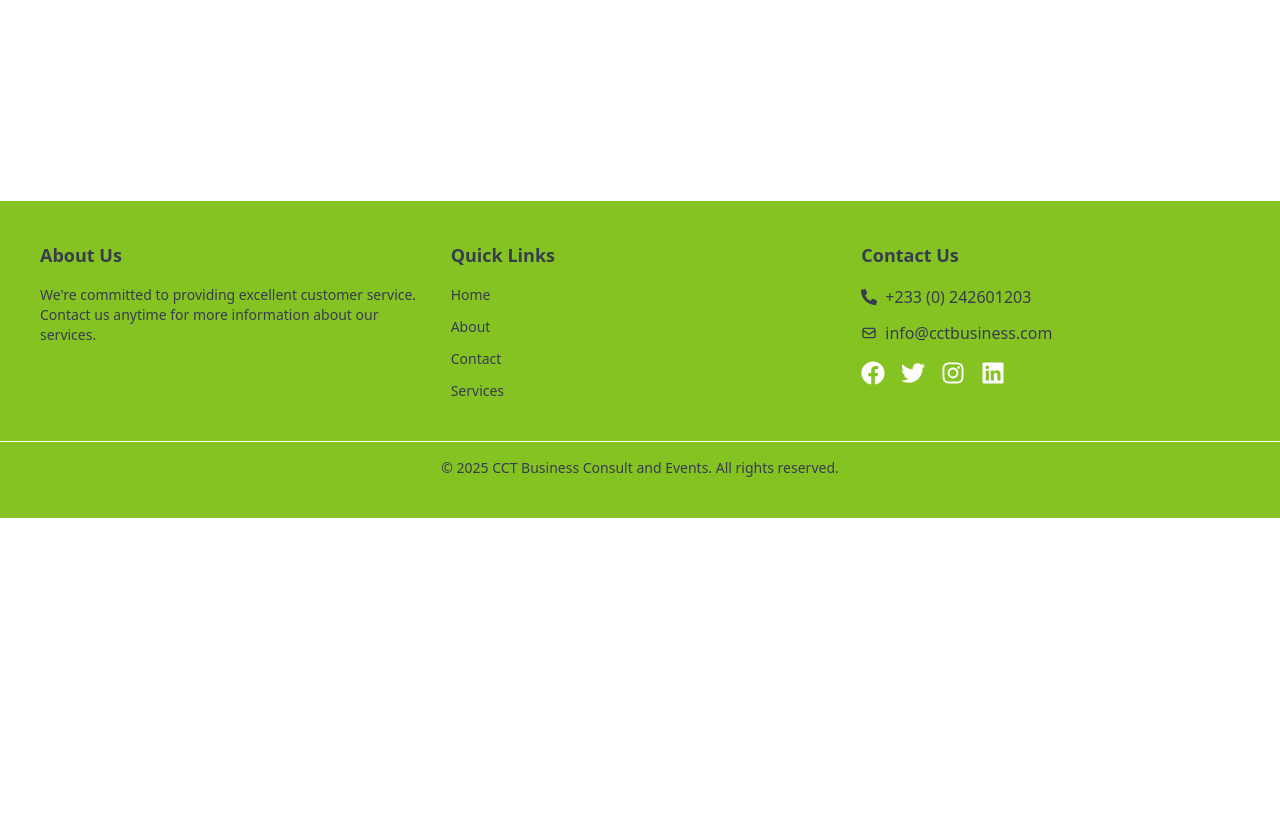
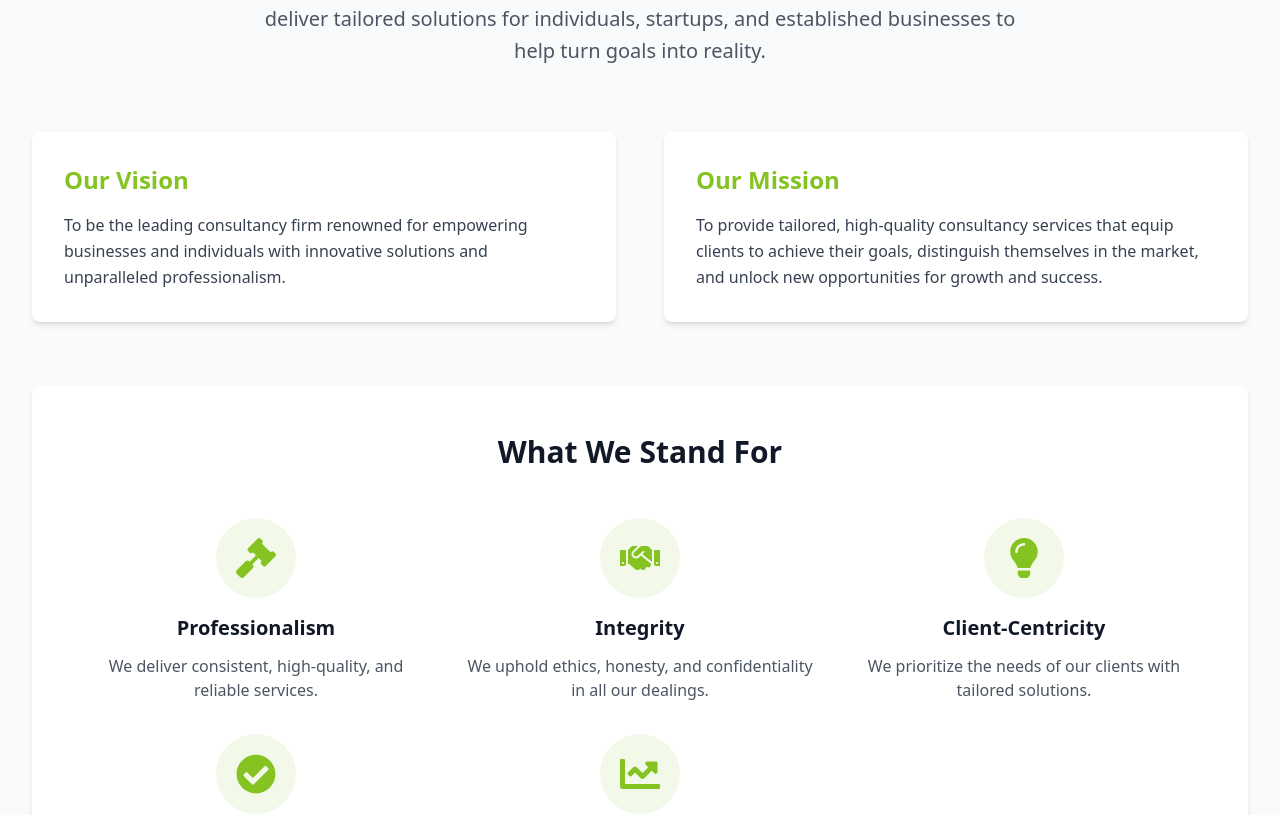
Before and after one commit to lifemac-afri/cctbizce, a React (Vite) app: page /about in a window 1280 px wide. Shown: the part 282-1097 px from the top of the page. Before the commit the page ends 800 px from the top, so only its background shows below. Built offline with nearby package versions, Linux system fonts and the light colour scheme; the HTML template or start-up script is replaced by a standard one.

Commit message:
about contact

```diff
--- /dev/null
+++ b/src/components/about/AboutUs.jsx
@@ -0,0 +1,133 @@
+/* eslint-disable no-unused-vars */
+import React from "react";
+import {
+  FaGavel,
+  FaHandshake,
+  FaLightbulb,
+  FaCheckCircle,
+  FaChartLine,
+} from "react-icons/fa";
+
+const AboutUs = () => {
+  const coreValues = [
+    {
+      icon: FaGavel,
+      title: "Professionalism",
+      description:
+        "We deliver consistent, high-quality, and reliable services.",
+    },
+    {
+      icon: FaHandshake,
+      title: "Integrity",
+      description:
+        "We uphold ethics, honesty, and confidentiality in all our dealings.",
+    },
+    {
+      icon: FaLightbulb,
+      title: "Client-Centricity",
+      description:
+        "We prioritize the needs of our clients with tailored solutions.",
+    },
+    {
+      icon: FaCheckCircle,
+      title: "Excellence",
+      description:
+        "We strive for superior outcomes by continuously improving our processes.",
+    },
+    {
+      icon: FaChartLine,
+      title: "Responsiveness",
+      description:
+        "We act swiftly and effectively to meet and exceed client expectations.",
+    },
+  ];
+
+  return (
+    <div className="bg-gray-50 min-h-screen py-16 px-4 sm:px-6 lg:px-8">
+      <div className="max-w-7xl mx-auto">
+        {/* Hero Section */}
+        <div className="text-center mb-16">
+          <h1 className="text-4xl font-extrabold text-gray-900 sm:text-5xl mb-6">
+            About CCT Business Consult & Events
+          </h1>
+          <p className="max-w-3xl mx-auto text-xl text-gray-600 leading-relaxed">
+            Your trusted partner for professional consultancy and events
+            management. We deliver tailored solutions for individuals, startups,
+            and established businesses to help turn goals into reality.
+          </p>
+        </div>
+
+        {/* Mission and Vision */}
+        <div className="grid md:grid-cols-2 gap-12 mb-16">
+          <div className="bg-white p-8 rounded-lg shadow-md">
+            <h2 className="text-2xl font-bold text-primary_green mb-4">
+              Our Vision
+            </h2>
+            <p className="text-gray-700 leading-relaxed">
+              To be the leading consultancy firm renowned for empowering
+              businesses and individuals with innovative solutions and
+              unparalleled professionalism.
+            </p>
+          </div>
+          <div className="bg-white p-8 rounded-lg shadow-md">
+            <h2 className="text-2xl font-bold text-primary_green mb-4">
+              Our Mission
+            </h2>
+            <p className="text-gray-700 leading-relaxed">
+              To provide tailored, high-quality consultancy services that equip
+              clients to achieve their goals, distinguish themselves in the
+              market, and unlock new opportunities for growth and success.
+            </p>
+          </div>
+        </div>
+
+        {/* Core Values */}
+        <div className="bg-white rounded-lg shadow-md p-12">
+          <h2 className="text-3xl font-bold text-center text-gray-900 mb-12">
+            What We Stand For
+          </h2>
+          <div className="grid md:grid-cols-3 gap-8">
+            {coreValues.map((value, index) => (
+              <div
+                key={index}
+                className="flex flex-col items-center text-center transform transition duration-300 hover:scale-105"
+              >
+                <div className="bg-primary_green bg-opacity-10 p-5 rounded-full mb-4">
+                  <value.icon className="w-10 h-10 text-primary_green" />
+                </div>
+                <h3 className="text-xl font-semibold text-gray-900 mb-3">
+                  {value.title}
+                </h3>
+                <p className="text-gray-600">{value.description}</p>
+              </div>
+            ))}
+          </div>
+        </div>
+
+        {/* Our Story */}
+        <div className="mt-16 bg-white rounded-lg shadow-md p-12">
+          <h2 className="text-3xl font-bold text-center text-gray-900 mb-8">
+            Our Story
+          </h2>
+          <p className="max-w-4xl mx-auto text-gray-700 leading-relaxed text-center">
+            CCT Business Consult and Events (CCTBizCE) is a professional
+            consultancy firm delivering customized solutions for individuals and
+            businesses. Guided by principles of professionalism and ethics, we
+            specialize in business registration, document processing, corporate
+            training, digital marketing, event planning, career guidance, and
+            more.
+          </p>
+          <p className="max-w-4xl mx-auto text-gray-700 leading-relaxed text-center mt-6">
+            With a strong reputation for excellence and reliability, built
+            through word-of-mouth referrals, we are committed to equipping our
+            clients with the tools and support needed to thrive in a competitive
+            market. At CCTBizCE, we don&apos;t just offer services — we craft
+            pathways to success.
+          </p>
+        </div>
+      </div>
+    </div>
+  );
+};
+
+export default AboutUs;
--- /dev/null
+++ b/src/components/contact/ContactPageComponent.jsx
@@ -0,0 +1,142 @@
+/* eslint-disable no-unused-vars */
+import React from "react";
+import {
+  FaWhatsapp,
+  FaMailBulk,
+  FaMapMarkerAlt,
+  FaPhone,
+} from "react-icons/fa";
+import ContactForm from "../home/ContactForm";
+
+const ContactPageComponent = () => {
+  const contactDetails = [
+    {
+      icon: FaPhone,
+      title: "Phone",
+      value: "+233 (0) 24 2601 203",
+      link: "tel:+233242601203",
+    },
+    {
+      icon: FaWhatsapp,
+      title: "WhatsApp",
+      value: "+233 (0) 24 2601 203",
+      link: "https://wa.link/49ca5k",
+    },
+    {
+      icon: FaMailBulk,
+      title: "Email",
+      value: "info@cctbusiness.com",
+      link: "mailto:info@cctbusiness.com",
+    },
+    {
+      icon: FaMapMarkerAlt,
+      title: "Address",
+      value: "20 Ho Poly St - Ho, Ghana",
+      link: "https://maps.google.com/?q=20+Ho+Poly+St,+Ho,+Ghana",
+    },
+  ];
+
+  return (
+    <div className="bg-gray-50 min-h-screen py-16 px-4 sm:px-6 lg:px-8">
+      <div className="max-w-7xl mx-auto">
+        {/* Page Header */}
+        <div className="text-center mb-16">
+          <h1 className="text-4xl font-extrabold text-gray-900 sm:text-5xl mb-6">
+            Contact Us
+          </h1>
+          <p className="max-w-3xl mx-auto text-xl text-gray-600 leading-relaxed">
+            We&apos;re here to help! Reach out to us for inquiries,
+            consultations, or service requests. Our team is ready to support
+            you.
+          </p>
+        </div>
+
+        {/* Contact Information and Form Container */}
+        <div className="grid md:grid-cols-2 gap-12">
+          {/* Contact Details Section */}
+          <div className="bg-white rounded-lg shadow-md p-10">
+            <h2 className="text-2xl font-bold text-primary_green mb-8 text-center">
+              Get in Touch
+            </h2>
+
+            <div className="space-y-6">
+              {contactDetails.map((detail, index) => (
+                <div
+                  key={index}
+                  className="flex items-center space-x-4 hover:bg-gray-50 p-4 rounded-lg transition duration-300"
+                >
+                  <div className="bg-primary_green bg-opacity-10 p-3 rounded-full">
+                    <detail.icon className="w-6 h-6 text-primary_green" />
+                  </div>
+                  <div>
+                    <h3 className="font-semibold text-gray-800">
+                      {detail.title}
+                    </h3>
+                    <a
+                      href={detail.link}
+                      className="text-gray-600 hover:text-primary_green transition"
+                      target={
+                        detail.link.startsWith("http") ? "_blank" : "_self"
+                      }
+                      rel={
+                        detail.link.startsWith("http")
+                          ? "noopener noreferrer"
+                          : undefined
+                      }
+                    >
+                      {detail.value}
+                    </a>
+                  </div>
+                </div>
+              ))}
+            </div>
+
+            <div className="mt-8 text-center">
+              <p className="text-gray-600 italic">
+                We typically respond within 1-2 business days.
+              </p>
+            </div>
+          </div>
+
+          {/* Contact Form Section */}
+          <div className="bg-white rounded-lg shadow-md p-10">
+            <h2 className="text-2xl font-bold text-primary_green mb-8 text-center">
+              Send Us a Message
+            </h2>
+            <ContactForm />
+          </div>
+        </div>
+
+        {/* Social Media Section */}
+        <div className="mt-16 text-center">
+          <h3 className="text-2xl font-bold text-gray-900 mb-6">
+            Connect with Us on Social Media
+          </h3>
+          <div className="flex justify-center space-x-6">
+            {[
+              { name: "Facebook", url: "https://www.facebook.com/cctbizce" },
+              { name: "Instagram", url: "https://www.instagram.com/cctbizce/" },
+              {
+                name: "LinkedIn",
+                url: "https://www.linkedin.com/company/cctbizce/",
+              },
+              { name: "X (Twitter)", url: "https://x.com/cctbizce" },
+            ].map((social, index) => (
+              <a
+                key={index}
+                href={social.url}
+                target="_blank"
+                rel="noopener noreferrer"
+                className="text-gray-700 hover:text-primary_green transition duration-300 transform hover:scale-110"
+              >
+                {social.name}
+              </a>
+            ))}
+          </div>
+        </div>
+      </div>
+    </div>
+  );
+};
+
+export default ContactPageComponent;
--- a/src/pages/About.jsx
+++ b/src/pages/About.jsx
@@ -1,5 +1,11 @@
+import AboutUs from "../components/about/AboutUs";
+
 const About = () => {
-  return <div>About</div>;
+  return (
+    <div>
+      <AboutUs />
+    </div>
+  );
 };
 
 export default About;
--- a/src/pages/Contact.jsx
+++ b/src/pages/Contact.jsx
@@ -1,5 +1,11 @@
+import ContactPageComponent from "../components/contact/ContactPageComponent";
+
 const Contact = () => {
-  return <div>Contact</div>;
+  return (
+    <div>
+      <ContactPageComponent />
+    </div>
+  );
 };
 
 export default Contact;
```
